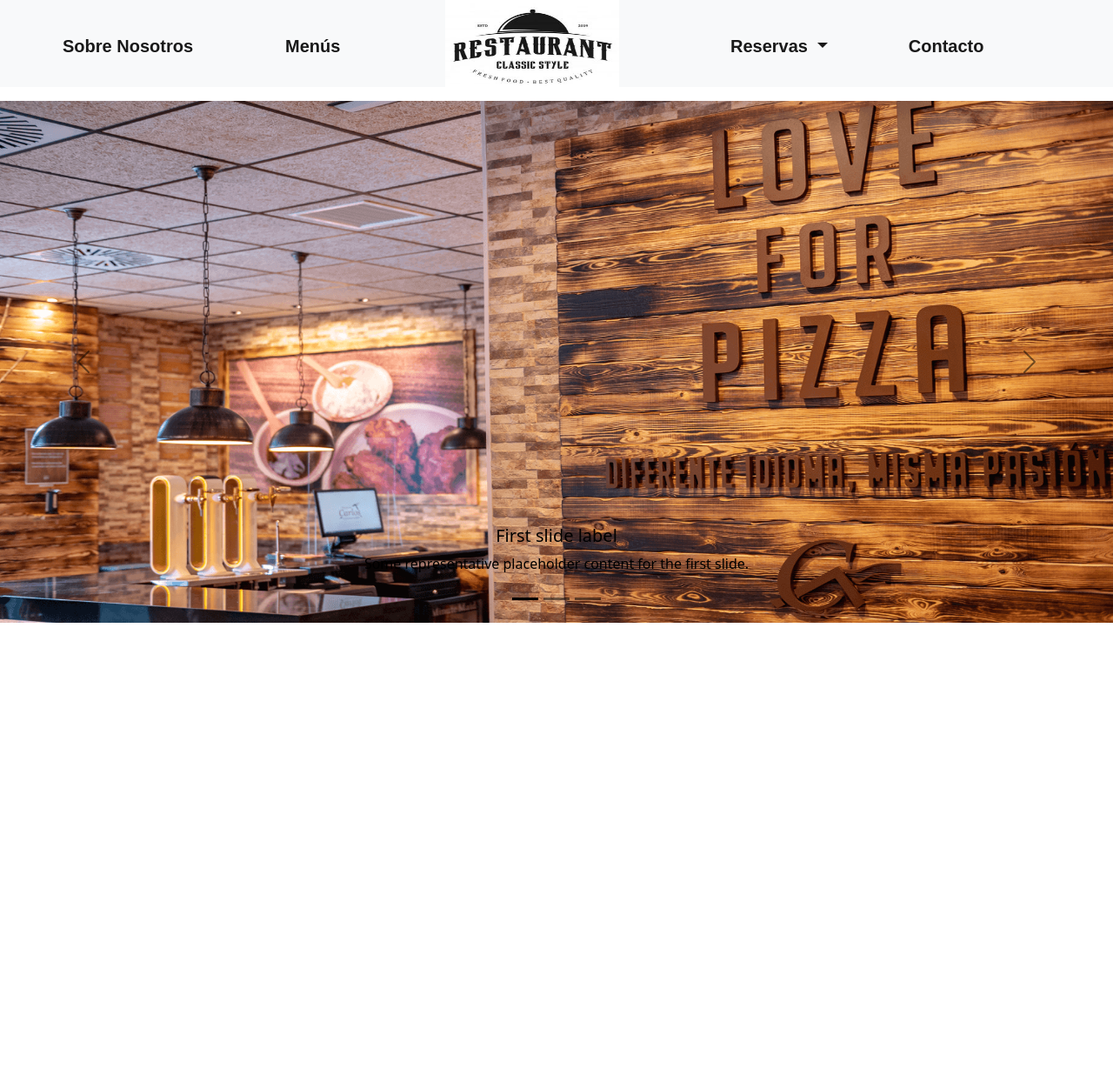
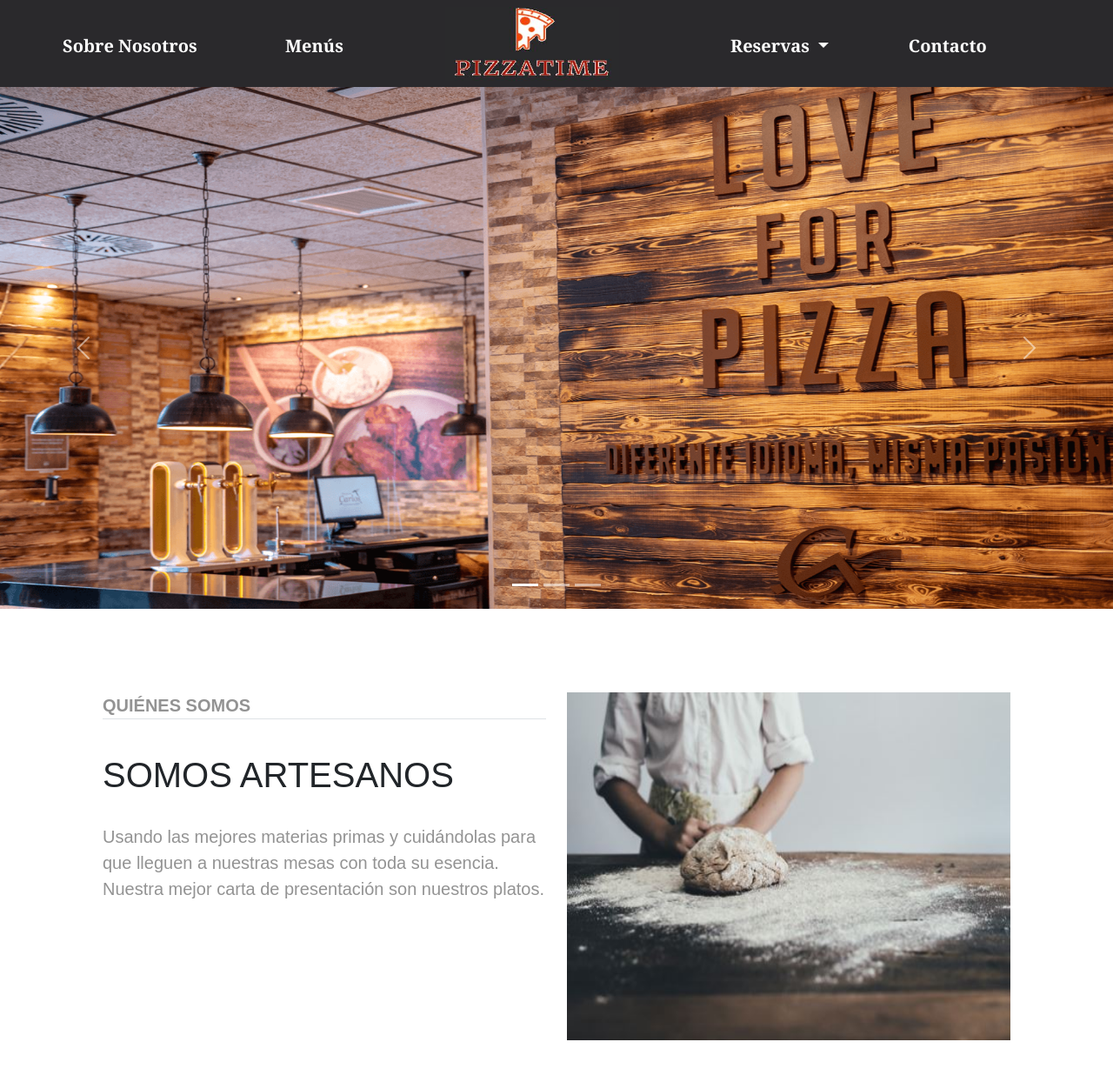
Before and after one commit to RubenMT1999/web_bootstrap2, a plain HTML site: page index.html in a window 1280 px wide. Shown: the whole page at 87% size. Before the commit the page ends 800 px from the top, so only its background shows below. Drawn offline with nearby package versions, Linux system fonts and the light colour scheme.

Commit message:
section 1

```diff
--- a/index.html
+++ b/index.html
@@ -11,11 +11,11 @@
 </head>
 <body>
 
-    <nav class="navbar navbar-expand-lg navbar-light bg-light sticky-top  altoheader">
+    <nav class="navbar navbar-expand-lg navbar-dark color  sticky-top  altoheader">
         <div class="container-fluid">
 
           <a class="navbar-brand logoheader" href="#">
-            <img src="logo_header.JPG" alt="" width="200" height="100">
+            <img src="logo.JPG" alt="" width="200" height="85">
           </a>
 
 
@@ -53,7 +53,7 @@
 
 
 
-      <div id="carouselExampleDark" class="carousel carousel-dark slide mt-3" data-bs-ride="carousel">
+      <div id="carouselExampleDark" class="carousel carousel-light slide" data-bs-ride="carousel">
         <div class="carousel-indicators">
           <button type="button" data-bs-target="#carouselExampleDark" data-bs-slide-to="0" class="active" aria-current="true" aria-label="Slide 1"></button>
           <button type="button" data-bs-target="#carouselExampleDark" data-bs-slide-to="1" aria-label="Slide 2"></button>
@@ -62,24 +62,12 @@
         <div class="carousel-inner">
           <div class="carousel-item active" data-bs-interval="10000">
             <img src="imagen_2_index.png" class="d-block w-100" alt="..." height="600">
-            <div class="carousel-caption d-none d-md-block">
-              <h5>First slide label</h5>
-              <p>Some representative placeholder content for the first slide.</p>
-            </div>
           </div>
           <div class="carousel-item" data-bs-interval="2000">
             <img src="imagen_1_index.png" class="d-block w-100" alt="..." height="600">
-            <div class="carousel-caption d-none d-md-block">
-              <h5>Second slide label</h5>
-              <p>Some representative placeholder content for the second slide.</p>
-            </div>
           </div>
           <div class="carousel-item">
-            <img src="..." class="d-block w-100" alt="...">
-            <div class="carousel-caption d-none d-md-block">
-              <h5>Third slide label</h5>
-              <p>Some representative placeholder content for the third slide.</p>
-            </div>
+            <img src="imagen_3_index.png" class="d-block w-100" alt="..." height="600">
           </div>
         </div>
         <button class="carousel-control-prev" type="button" data-bs-target="#carouselExampleDark" data-bs-slide="prev">
@@ -93,6 +81,19 @@
       </div>
 
 
+      <div class="container mt-5 p-5">
+        <div class="row">
+          <div class="col-sm-12 col-lg-6">
+            <p class="fs-5 sectionfuentedos fw-bold border-bottom">QUIÉNES SOMOS</p>
+            <h1 class="sectionfuente pt-4">SOMOS ARTESANOS</h1>
+            <p class="fs-5 sectionfuentedos pt-4">Usando las mejores materias primas y cuidándolas para que lleguen a nuestras mesas con toda su esencia. Nuestra mejor carta de presentación son nuestros platos.</p>
+          </div>
+          <div class="col-sm-12 col-lg-6">
+            <img src="foto_index_section.JPG" class="d-block w-100" alt="..." height="400">
+          </div>
+
+        </div>
+      </div>
 
 
 </body>
--- a/miestilo.css
+++ b/miestilo.css
@@ -46,5 +46,18 @@
 
 
 .fuente{
-    font-family: Arial, Helvetica, sans-serif;
+    font-family: Cambria, Cochin, Georgia, Times, 'Times New Roman', serif;
 }
+
+.color{
+    background-color: #2A292C;
+}
+
+.sectionfuente{
+    font-family: fantasy;
+}
+
+.sectionfuentedos{
+    font-family: sans-serif;
+    color: #939393;
+}
```
Also changed, not shown: foto_index_section.JPG (added), imagen_3_index.png (added), logo.JPG (added).
